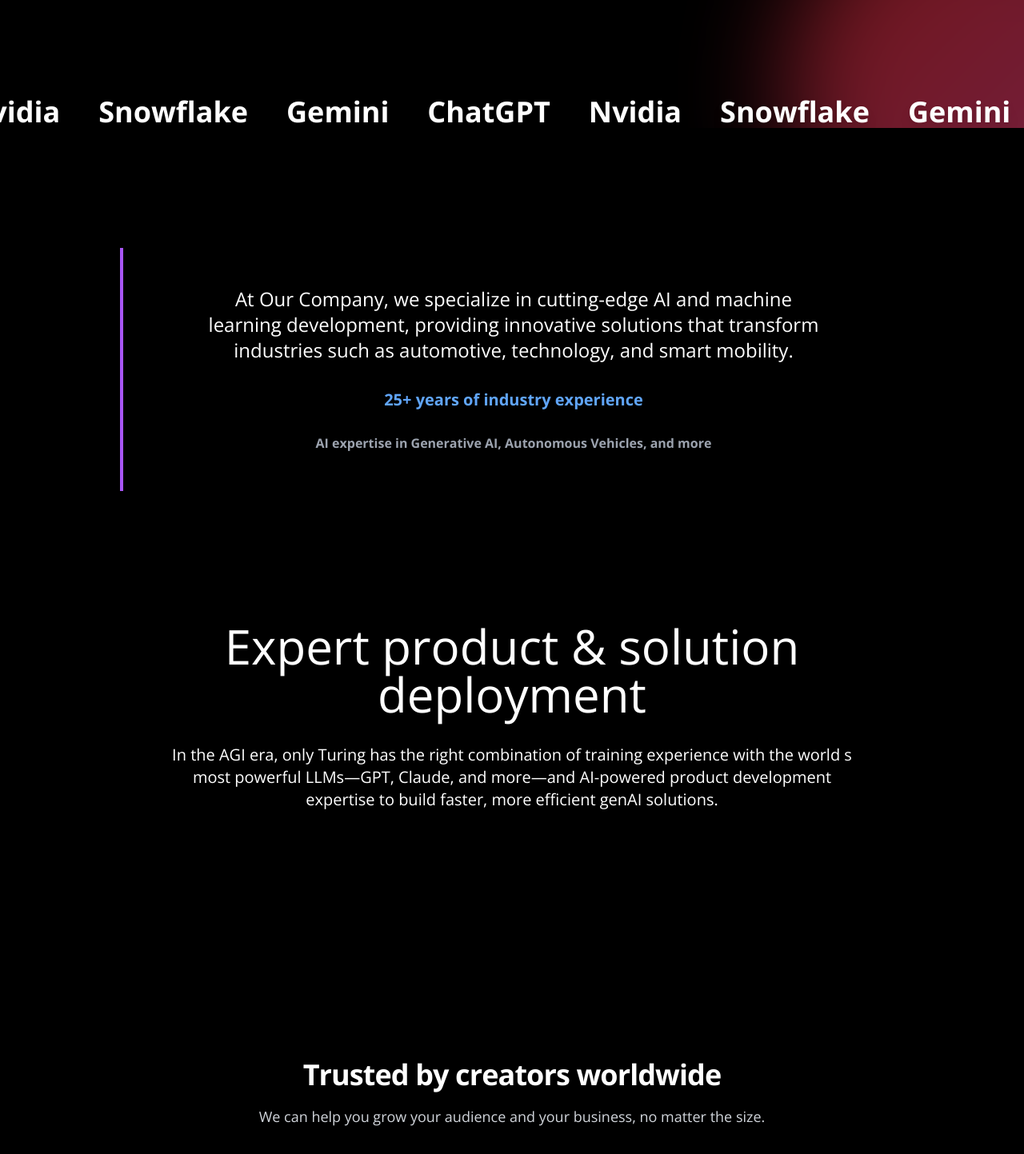
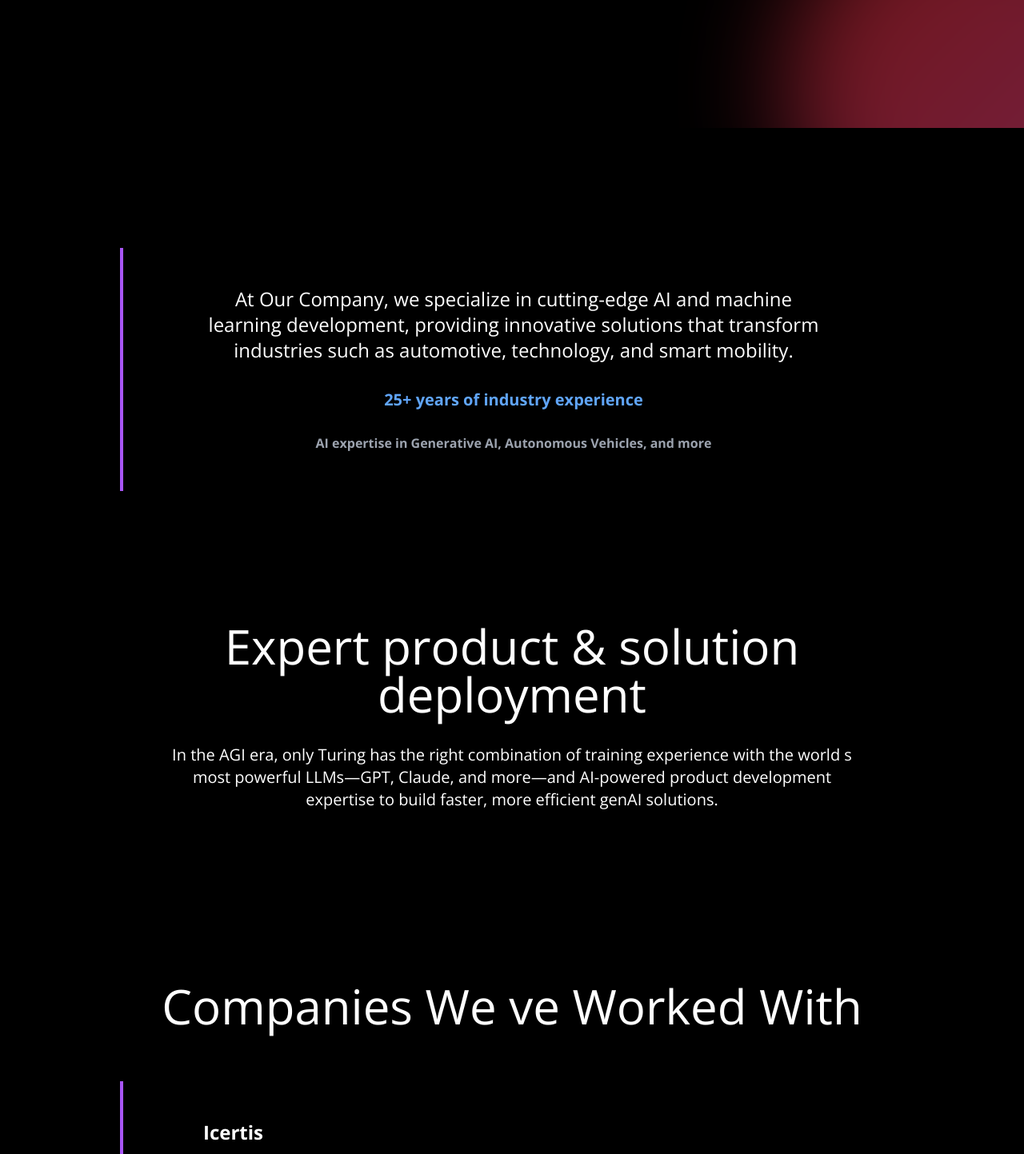
Before and after one commit to Subadha/Ai-Ml, a Next.js app: page / in a window 1280 px wide. Shown: the part 720-2163 px from the top of the page at 80% size. Built offline with nearby package versions, Linux system fonts and the light colour scheme.

Commit message:
removed section

```diff
--- a/app/page.tsx
+++ b/app/page.tsx
@@ -1,7 +1,6 @@
 import ContactUs from "@/components/Home/ContactUs";
 import Home from "@/components/Home/Home";
 import Home2 from "@/components/Home/Home2";
-import Home3 from "@/components/Home/Home3";
 import Home4 from "@/components/Home/Home4";
 import { Projects } from "@/components/Home/Projects";
 import Team from "@/components/Home/Team";
@@ -11,7 +10,7 @@
     <div>
       <Home/>
       <Home2/>
-      <Home3/>
+      {/* <Home3/> */}
       <Home4/>
       <Team/>
       <Projects/>
--- a/components/Home/Home.tsx
+++ b/components/Home/Home.tsx
@@ -36,7 +36,7 @@
                     Over 25 years of expertise in developing AI, Generative AI, and Intelligent Mobility Solutions for global industries.
                 </p>
                 <div className="flex flex-col md:flex-row md:gap-10 md:justify-center md:items-center">
-                    <Link href="/services">
+                    <Link href="/">
                         <button className="w-[70vw] sm:w-full bg-gradient-to-r from-purple-500 to-blue-600 text-white font-semibold px-8 py-4 rounded-full shadow-xl hover:from-blue-700 hover:to-purple-700 transition-all duration-300 transform hover:scale-105 mb-4 md:mb-0 md:mr-4"
                             aria-label="Explore Our Services">
                             Explore Our Services
@@ -54,19 +54,19 @@
 
             </div>
 
-            {/* Scrolling Text */}
-            <div className="absolute bottom-0 left-0 w-full text-white overflow-hidden">
+
+            {/* <div className="absolute bottom-0 left-0 w-full text-white overflow-hidden">
                 <div
                     ref={textRef}
                     className="flex whitespace-nowrap items-center"
                 >
-                    {/* Scrolling items */}
+
                     {['Gemini', 'ChatGPT', 'Nvidia', 'Snowflake'].flatMap((text, index) => (
                         <p key={index} className="text-2xl sm:text-3xl md:text-4xl inline-block font-bold drop-shadow-lg mx-6">
                             {text}
                         </p>
                     ))}
-                    {/* Duplicate the text items for seamless effect */}
+
                     {['Gemini', 'ChatGPT', 'Nvidia', 'Snowflake'].flatMap((text, index) => (
                         <p key={index + 4} className="text-2xl sm:text-3xl md:text-4xl inline-block font-bold drop-shadow-lg mx-6">
                             {text}
@@ -78,7 +78,7 @@
                         </p>
                     ))}
                 </div>
-            </div>
+            </div> */}
         </div>
     );
 }
```
